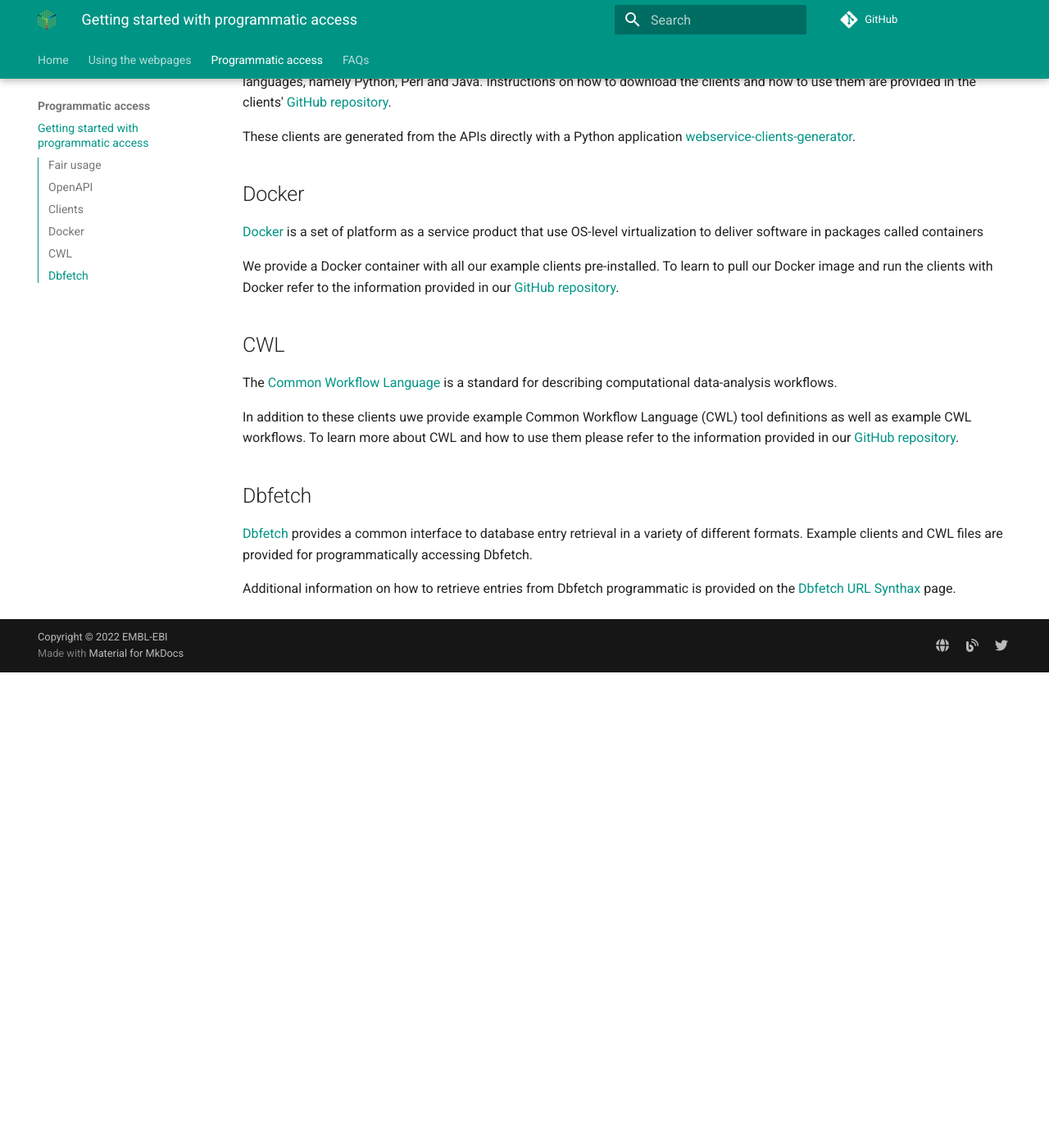
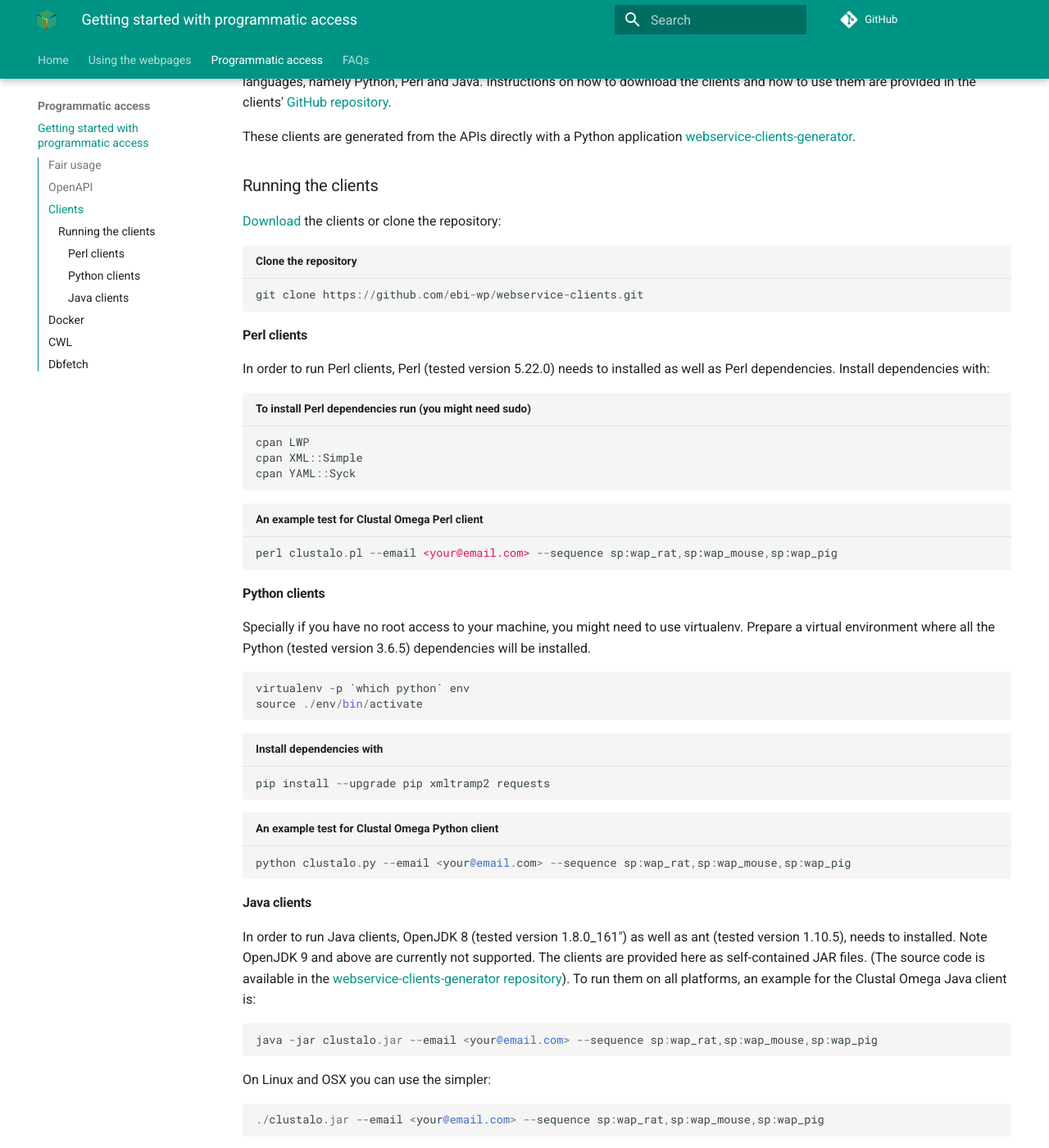
Before and after one commit to ebi-jdispatcher/documentation, an MkDocs documentation site: the page built from docs/webservices.md, in a window 1280 px wide and 1400 px high, scrolled down 1065 px. Shown: the whole window at 82% size. Built offline with MkDocs 1.6.1 and Material for MkDocs 9.7.7, drawn with Linux system fonts in a browser that asks for light colours; comment, search, counter and statistics services are not loaded; before the commit the page ends 1885 px from its top, so only the background shows below that.

Commit message:
JD-1516 Updated webservices.md

````diff
--- a/docs/webservices.md
+++ b/docs/webservices.md
@@ -61,6 +61,60 @@ Instructions on how to download the clients and how to use them are provided in
 These clients are generated from the APIs directly with a Python application
 [webservice-clients-generator](https://github.com/ebi-jdispatcher/webservice-clients-generator).
 
+### Running the clients
+
+[Download](https://github.com/ebi-wp/webservice-clients/archive/master.zip) the clients or clone the repository:
+
+
+``` py title="Clone the repository"
+git clone https://github.com/ebi-wp/webservice-clients.git
+```
+#### Perl clients
+
+In order to run Perl clients, Perl (tested version 5.22.0) needs to installed as well as Perl dependencies.
+Install dependencies with:
+
+``` py title="To install Perl dependencies run (you might need sudo)"
+cpan LWP
+cpan XML::Simple
+cpan YAML::Syck
+```
+
+``` perl title="An example test for Clustal Omega Perl client"
+perl clustalo.pl --email <your@email.com> --sequence sp:wap_rat,sp:wap_mouse,sp:wap_pig
+```
+
+#### Python clients
+
+Specially if you have no root access to your machine, you might need to use virtualenv. Prepare a virtual environment where all the Python (tested version 3.6.5) dependencies will be installed.
+
+``` py
+virtualenv -p `which python` env
+source ./env/bin/activate
+```
+
+``` py title="Install dependencies with"
+pip install --upgrade pip xmltramp2 requests
+```
+
+``` py title="An example test for Clustal Omega Python client"
+python clustalo.py --email <your@email.com> --sequence sp:wap_rat,sp:wap_mouse,sp:wap_pig
+```
+
+#### Java clients
+
+In order to run Java clients, OpenJDK 8 (tested version 1.8.0_161") as well as ant (tested version 1.10.5), needs to installed. Note OpenJDK 9 and above are currently not supported.
+The clients are provided here as self-contained JAR files. (The source code is available in the [webservice-clients-generator repository](https://github.com/ebi-wp/webservice-clients-generator)).
+To run them on all platforms, an example for the Clustal Omega Java client is:
+``` java
+java -jar clustalo.jar --email <your@email.com> --sequence sp:wap_rat,sp:wap_mouse,sp:wap_pig
+```
+
+On Linux and OSX you can use the simpler:
+
+``` java
+./clustalo.jar --email <your@email.com> --sequence sp:wap_rat,sp:wap_mouse,sp:wap_pig
+```
 ## Docker
 
 [Docker](https://www.docker.com/) is a set of platform as a service product that use OS-level virtualization
````
